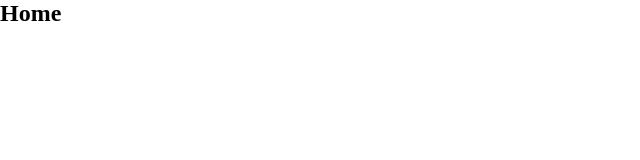
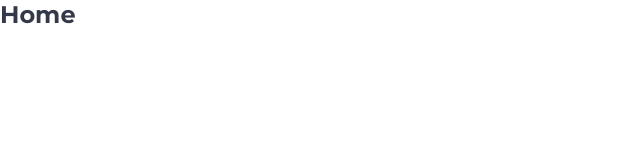
Before and after one commit to afifym/healovo, a React (Create React App) app: page / in a window 1280 px wide. Shown: the top 160 px of the page, without its empty margins (0-640 px from the left). Built offline with nearby package versions, Linux system fonts and the light colour scheme.

Commit message:
theme changes

```diff
--- a/src/index.js
+++ b/src/index.js
@@ -18,6 +18,8 @@ const GlobalStyles = createGlobalStyle`
       margin: 0;
       -webkit-box-sizing: border-box;
       box-sizing: border-box;
+      font-family: ${({ theme }) => theme.fonts.main};
+      color: ${({ theme }) => theme.colors.dark1};
     }
 
     img {
--- a/src/styles/global/theme.js
+++ b/src/styles/global/theme.js
@@ -41,10 +41,6 @@ export const muiTheme = createMuiTheme({
   typography: {
     fontFamily: styledTheme.fonts.main,
   },
-  shape: {
-    borderRadius: styledTheme.borderRadiuses.borderRadius1,
-  },
-
   overrides: {
     MuiButton: {
       root: {
```
